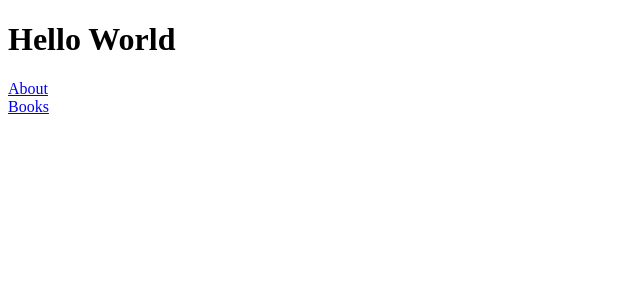
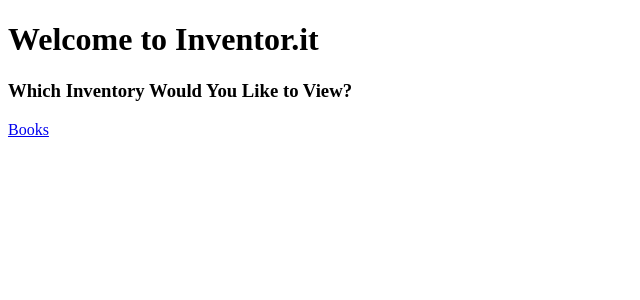
Before and after one commit to MicahMonfrini/inventor.it, a Next.js app: page / in a window 1280 px wide. Shown: the top 300 px of the page, without its empty margins (0-640 px from the left). Built offline with nearby package versions, Linux system fonts and the light colour scheme.

Commit message:
changed copy

```diff
--- a/src/pages/index.js
+++ b/src/pages/index.js
@@ -5,12 +5,11 @@ function IndexPage() {
   return (
     <div>
       <h1>
-        Hello World
+        Welcome to Inventor.it
       </h1>
-      <Link href="/about">
-        <a>About</a>
-      </Link>
-      <br />
+      <h3>
+        Which Inventory Would You Like to View?
+      </h3>
       <Link href="/books">
         <a>Books</a>
       </Link>
```
